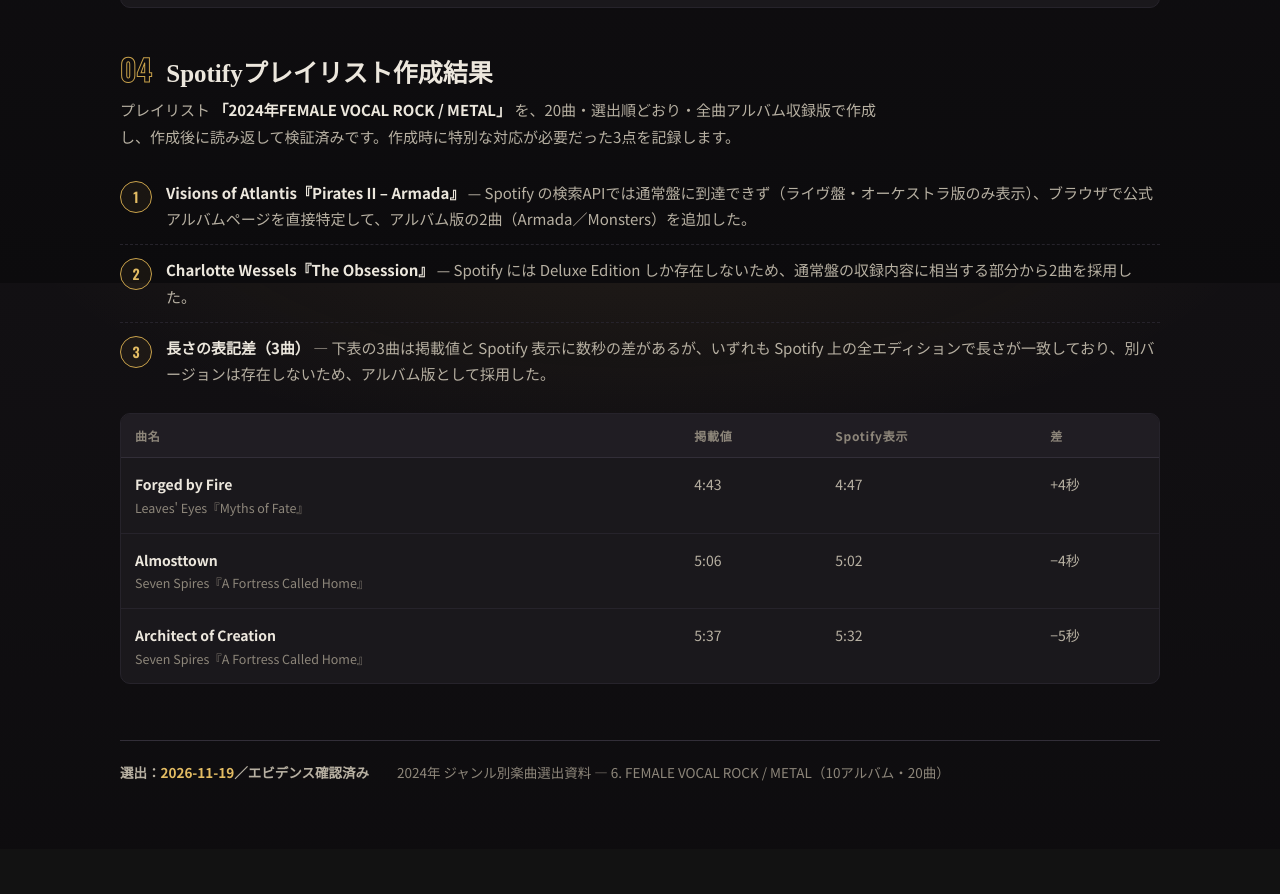
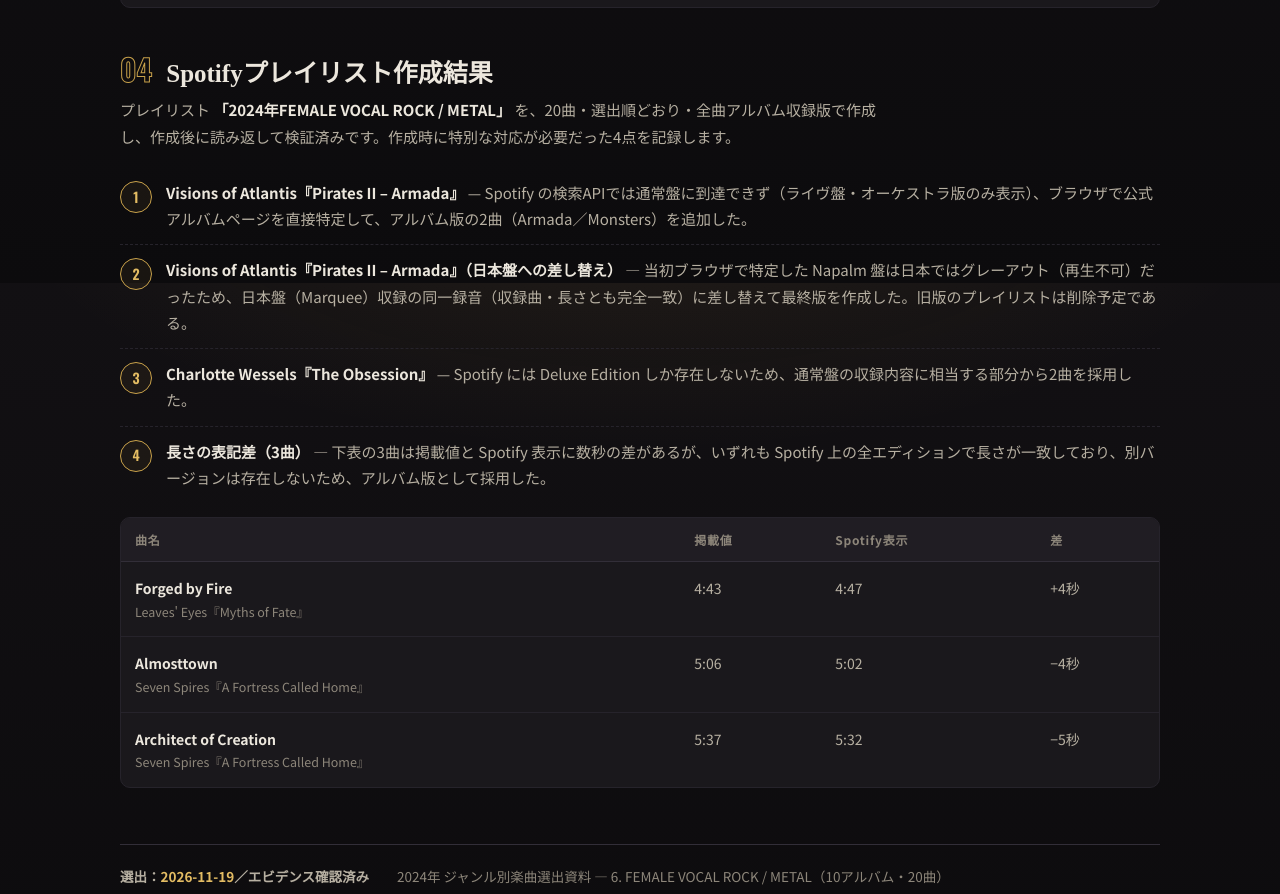
Before and after one commit to hrykhr/rock-playlists, a plain HTML site: page 2024/2024 FEMALE VOCAL ROCK _ METAL 楽曲選出.html in a window 1280 px wide. Shown: the part 4517-5411 px from the top of the page. Before the commit the page ends 5366 px from the top, so only its background shows below. Drawn offline with nearby package versions, Linux system fonts and the light colour scheme; a web font is replaced by a local one.

Commit message:
FEMALE VOCAL 楽曲選出ページに日本盤差し替えの注記を追加

```diff
--- a/2024/2024 FEMALE VOCAL ROCK _ METAL 楽曲選出.html
+++ b/2024/2024 FEMALE VOCAL ROCK _ METAL 楽曲選出.html
@@ -700,10 +700,11 @@
       <!-- 04 Spotify -->
       <section id="spotify">
         <div class="sec-head"><span class="num">04</span><h2>Spotifyプレイリスト作成結果</h2></div>
-        <p class="sec-note">プレイリスト <strong>「2024年FEMALE VOCAL ROCK / METAL」</strong> を、20曲・選出順どおり・全曲アルバム収録版で作成し、作成後に読み返して検証済みです。作成時に特別な対応が必要だった3点を記録します。</p>
+        <p class="sec-note">プレイリスト <strong>「2024年FEMALE VOCAL ROCK / METAL」</strong> を、20曲・選出順どおり・全曲アルバム収録版で作成し、作成後に読み返して検証済みです。作成時に特別な対応が必要だった4点を記録します。</p>
 
         <ol class="flow">
           <li><span class="t">Visions of Atlantis『Pirates II – Armada』</span> <span class="d">— Spotify の検索APIでは通常盤に到達できず（ライヴ盤・オーケストラ版のみ表示）、ブラウザで公式アルバムページを直接特定して、アルバム版の2曲（Armada／Monsters）を追加した。</span></li>
+          <li><span class="t">Visions of Atlantis『Pirates II – Armada』（日本盤への差し替え）</span> <span class="d">— 当初ブラウザで特定した Napalm 盤は日本ではグレーアウト（再生不可）だったため、日本盤（Marquee）収録の同一録音（収録曲・長さとも完全一致）に差し替えて最終版を作成した。旧版のプレイリストは削除予定である。</span></li>
           <li><span class="t">Charlotte Wessels『The Obsession』</span> <span class="d">— Spotify には Deluxe Edition しか存在しないため、通常盤の収録内容に相当する部分から2曲を採用した。</span></li>
           <li><span class="t">長さの表記差（3曲）</span> <span class="d">— 下表の3曲は掲載値と Spotify 表示に数秒の差があるが、いずれも Spotify 上の全エディションで長さが一致しており、別バージョンは存在しないため、アルバム版として採用した。</span></li>
         </ol>
```
